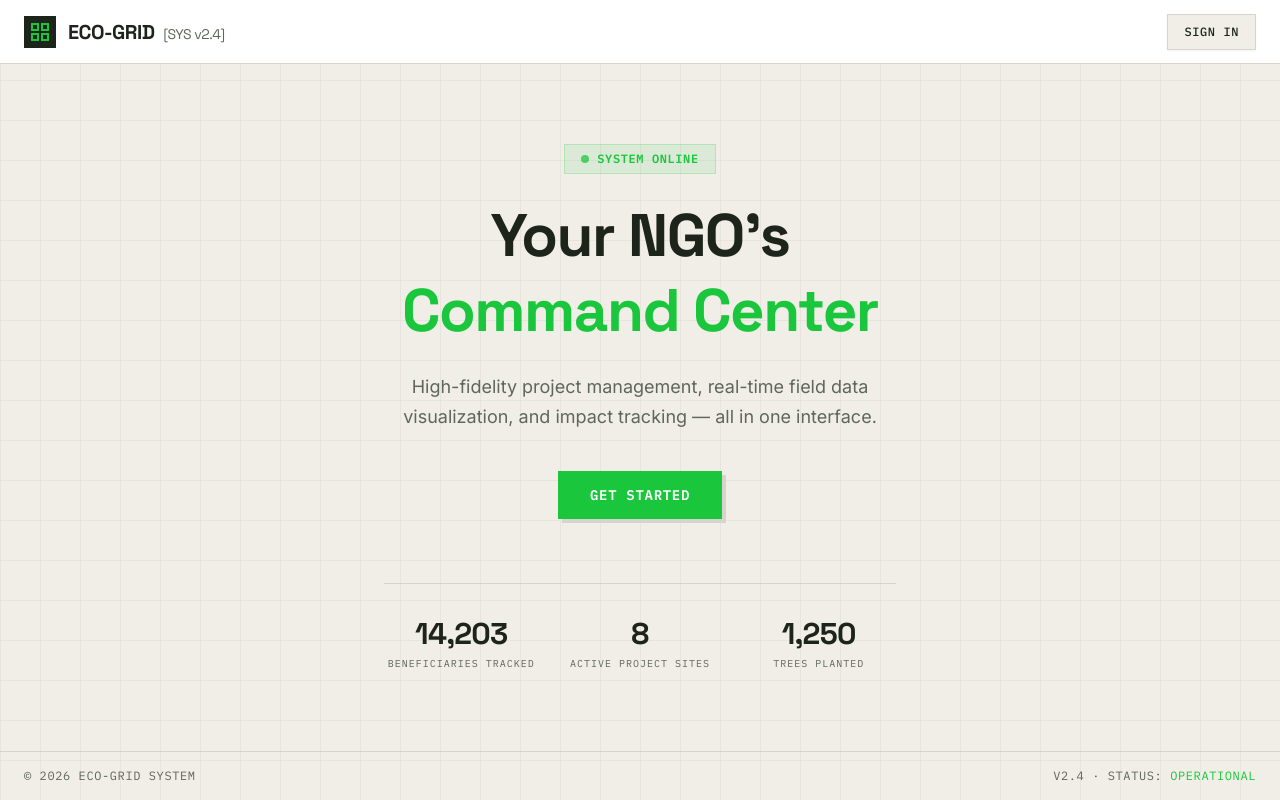
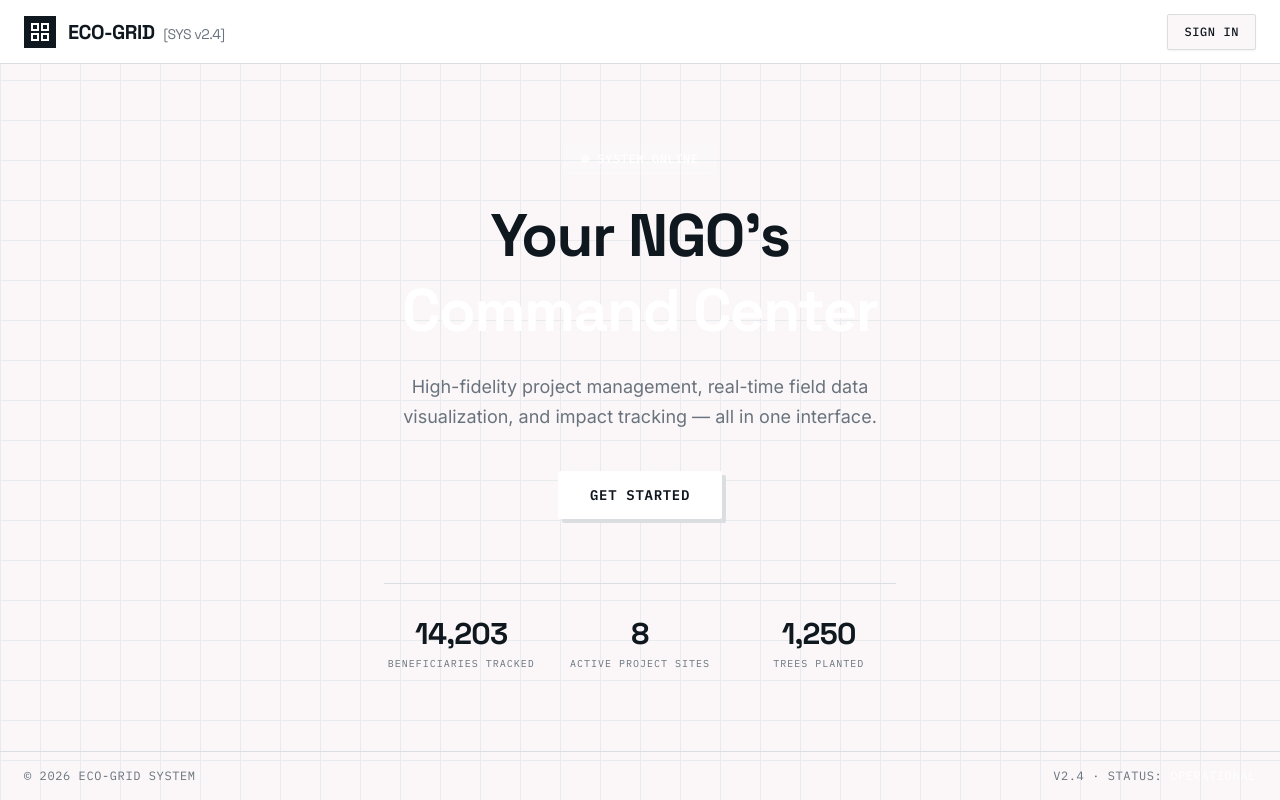
Before and after one commit to Zephyrxx0/InteractiveDashboard, a Next.js app: page / in a window 1280 px wide. Built offline with nearby package versions, Linux system fonts and the light colour scheme; no server answers.

Commit message:
style(theme): update to white/red/teal color scheme

```diff
--- a/src/theme/dark.css
+++ b/src/theme/dark.css
@@ -1,79 +1,71 @@
 /* ═══════════════════════════════════════════════════════════
-   Eco-Grid System — Dark Theme
-   Derived from the light palette with inverted luminance
+   Interactive Dashboard — Dark Theme
+   White Primary, Red Accents, Teal Tertiary (dark mode variant)
    ═══════════════════════════════════════════════════════════ */
 
 .dark {
     /* ── Core Surfaces ── */
-    --background: oklch(0.17 0.01 140);
-    /* Deep forest black */
-    --foreground: oklch(0.92 0.01 90);
-    /* Warm off-white */
+    --background: oklch(0.14 0.02 250);       /* #0F172A — deep slate */
+    --foreground: oklch(0.95 0.005 250);      /* #F8FAFC — near white */
 
-    --card: oklch(0.21 0.01 140);
-    /* Slightly lighter surface */
-    --card-foreground: oklch(0.92 0.01 90);
+    --card: oklch(0.18 0.02 250);             /* #1E293B — slate surface */
+    --card-foreground: oklch(0.95 0.005 250);
 
-    --popover: oklch(0.21 0.01 140);
-    --popover-foreground: oklch(0.92 0.01 90);
+    --popover: oklch(0.18 0.02 250);
+    --popover-foreground: oklch(0.95 0.005 250);
 
     /* ── Semantic Colors ── */
-    --primary: oklch(0.72 0.22 145);
-    /* Same vibrant green */
-    --primary-foreground: oklch(0.15 0.02 140);
-    /* Dark text on green */
+    --primary: oklch(0.95 0.005 250);         /* Light gray primary in dark */
+    --primary-foreground: oklch(0.14 0.02 250); /* Dark text on light */
 
-    --secondary: oklch(0.24 0.01 140);
-    --secondary-foreground: oklch(0.88 0.01 90);
+    --secondary: oklch(0.62 0.24 25);         /* #EF4444 — brighter red for dark */
+    --secondary-foreground: oklch(1 0 0);
 
-    --muted: oklch(0.24 0.01 140);
-    --muted-foreground: oklch(0.6 0.02 130);
+    --muted: oklch(0.24 0.02 250);            /* #334155 — muted slate */
+    --muted-foreground: oklch(0.65 0.02 250); /* #94A3B8 */
 
-    --accent: oklch(0.24 0.01 140);
-    --accent-foreground: oklch(0.88 0.01 90);
+    --accent: oklch(0.72 0.16 195);           /* #38BDF8 — brighter teal */
+    --accent-foreground: oklch(0.14 0.02 250);
 
-    --destructive: oklch(0.55 0.14 25);
-    /* Brighter clay for dark bg */
+    --destructive: oklch(0.62 0.24 25);       /* #EF4444 — same as secondary */
     --destructive-foreground: oklch(1 0 0);
 
-    --warning: oklch(0.73 0.13 75);
-    /* Brighter ochre */
-    --warning-foreground: oklch(0.15 0.02 75);
+    --warning: oklch(0.78 0.16 85);           /* #FBBF24 — brighter amber */
+    --warning-foreground: oklch(0.14 0.02 85);
 
-    --success: oklch(0.72 0.22 145);
-    --success-foreground: oklch(0.15 0.02 140);
+    --success: oklch(0.72 0.18 155);          /* #4ADE80 — brighter emerald */
+    --success-foreground: oklch(0.14 0.02 155);
 
-    --info: oklch(0.6 0.09 155);
-    /* Brighter sage */
-    --info-foreground: oklch(1 0 0);
+    --info: oklch(0.72 0.16 195);             /* #38BDF8 — same as accent */
+    --info-foreground: oklch(0.14 0.02 195);
 
     /* ── Borders & Inputs ── */
-    --border: oklch(0.3 0.01 140);
-    --input: oklch(0.3 0.01 140);
-    --ring: oklch(0.72 0.22 145);
+    --border: oklch(0.30 0.02 250);           /* #334155 */
+    --input: oklch(0.30 0.02 250);
+    --ring: oklch(0.62 0.24 25);              /* Red ring focus */
 
-    /* ── Charts (slightly brighter for dark bg) ── */
-    --chart-1: oklch(0.72 0.22 145);
-    --chart-2: oklch(0.73 0.13 75);
-    --chart-3: oklch(0.55 0.14 25);
-    --chart-4: oklch(0.6 0.09 155);
-    --chart-5: oklch(0.5 0.02 130);
+    /* ── Charts (brighter for dark bg) ── */
+    --chart-1: oklch(0.62 0.24 25);           /* #EF4444 — red */
+    --chart-2: oklch(0.72 0.16 195);          /* #38BDF8 — teal */
+    --chart-3: oklch(0.78 0.16 85);           /* #FBBF24 — amber */
+    --chart-4: oklch(0.72 0.18 155);          /* #4ADE80 — emerald */
+    --chart-5: oklch(0.60 0.16 280);          /* #A78BFA — violet */
 
     /* ── Sidebar ── */
-    --sidebar: oklch(0.19 0.01 140);
-    --sidebar-foreground: oklch(0.88 0.01 90);
-    --sidebar-primary: oklch(0.72 0.22 145);
-    --sidebar-primary-foreground: oklch(0.15 0.02 140);
-    --sidebar-accent: oklch(0.24 0.01 140);
-    --sidebar-accent-foreground: oklch(0.88 0.01 90);
-    --sidebar-border: oklch(0.3 0.01 140);
-    --sidebar-ring: oklch(0.72 0.22 145);
+    --sidebar: oklch(0.16 0.02 250);          /* Darker than card */
+    --sidebar-foreground: oklch(0.95 0.005 250);
+    --sidebar-primary: oklch(0.62 0.24 25);   /* Red */
+    --sidebar-primary-foreground: oklch(1 0 0);
+    --sidebar-accent: oklch(0.24 0.02 250);
+    --sidebar-accent-foreground: oklch(0.95 0.005 250);
+    --sidebar-border: oklch(0.30 0.02 250);
+    --sidebar-ring: oklch(0.62 0.24 25);
 
     /* ── Shadows (subtler in dark mode) ── */
-    --shadow-brutal: 4px 4px 0px 0px oklch(0.12 0.01 140);
-    --shadow-brutal-hover: 6px 6px 0px 0px oklch(0.72 0.22 145);
+    --shadow-brutal: 4px 4px 0px 0px oklch(0.08 0.01 250);
+    --shadow-brutal-hover: 6px 6px 0px 0px oklch(0.62 0.24 25);
 
     /* ── Grid Background ── */
-    --grid-line: oklch(0.22 0.01 140);
-    --grid-line-strong: oklch(0.3 0.01 140);
+    --grid-line: oklch(0.20 0.02 250);
+    --grid-line-strong: oklch(0.30 0.02 250);
 }
--- a/src/theme/default.css
+++ b/src/theme/default.css
@@ -1,74 +1,75 @@
 /* ═══════════════════════════════════════════════════════════
-   Eco-Grid System — Default (Light) Theme
+   Interactive Dashboard — Default (Light) Theme
+   White Primary, Red Accents, Teal Tertiary
    Single source of truth: Stitch project designTheme
    ═══════════════════════════════════════════════════════════ */
 
 :root {
   /* ── Core Surfaces ── */
-  --background: oklch(0.95 0.01 90);       /* #F2F0EB — warm stone */
-  --foreground: oklch(0.25 0.02 140);       /* #2C332B — forest charcoal */
+  --background: oklch(0.98 0.005 0);          /* #FAFAFA — near white */
+  --foreground: oklch(0.20 0.02 250);         /* #1E293B — slate charcoal */
 
-  --card: oklch(1 0 0);                     /* #FFFFFF */
-  --card-foreground: oklch(0.25 0.02 140);  /* #2C332B */
+  --card: oklch(1 0 0);                       /* #FFFFFF */
+  --card-foreground: oklch(0.20 0.02 250);    /* #1E293B */
 
-  --popover: oklch(1 0 0);                  /* #FFFFFF */
-  --popover-foreground: oklch(0.25 0.02 140);
+  --popover: oklch(1 0 0);                    /* #FFFFFF */
+  --popover-foreground: oklch(0.20 0.02 250);
 
   /* ── Semantic Colors ── */
-  --primary: oklch(0.72 0.22 145);          /* #10cb30 — vibrant green */
-  --primary-foreground: oklch(1 0 0);       /* #FFFFFF */
+  --primary: oklch(1 0 0);                    /* #FFFFFF — white primary */
+  --primary-foreground: oklch(0.20 0.02 250); /* Dark text on white */
 
-  --secondary: oklch(0.95 0.01 90);         /* #F2F0EB */
-  --secondary-foreground: oklch(0.25 0.02 140);
+  --secondary: oklch(0.58 0.22 25);           /* #DC2626 — vibrant red */
+  --secondary-foreground: oklch(1 0 0);       /* White text on red */
 
-  --muted: oklch(0.95 0.01 90);             /* #F2F0EB */
-  --muted-foreground: oklch(0.5 0.02 130);  /* #6E736B */
+  --muted: oklch(0.96 0.005 250);             /* #F1F5F9 — soft gray */
+  --muted-foreground: oklch(0.55 0.02 250);   /* #64748B — slate */
 
-  --accent: oklch(0.95 0.01 90);            /* #F2F0EB */
-  --accent-foreground: oklch(0.25 0.02 140);
+  --accent: oklch(0.70 0.16 195);             /* #0EA5E9 — teal/cyan */
+  --accent-foreground: oklch(1 0 0);          /* White text on teal */
 
-  --destructive: oklch(0.5 0.12 25);        /* #A85E53 — clay red */
+  --destructive: oklch(0.58 0.22 25);         /* #DC2626 — red (same as secondary) */
   --destructive-foreground: oklch(1 0 0);
 
-  --warning: oklch(0.7 0.12 75);            /* #C49B55 — ochre */
-  --warning-foreground: oklch(1 0 0);
+  --warning: oklch(0.75 0.16 85);             /* #F59E0B — amber */
+  --warning-foreground: oklch(0.20 0.02 85);
 
-  --success: oklch(0.72 0.22 145);          /* #10cb30 */
+  --success: oklch(0.68 0.18 155);            /* #22C55E — emerald */
   --success-foreground: oklch(1 0 0);
 
-  --info: oklch(0.55 0.08 155);             /* #5E7D63 — sage */
+  --info: oklch(0.70 0.16 195);               /* #0EA5E9 — teal (same as accent) */
   --info-foreground: oklch(1 0 0);
 
   /* ── Borders & Inputs ── */
-  --border: oklch(0.87 0.01 80);            /* #D8D4CD */
-  --input: oklch(0.87 0.01 80);             /* #D8D4CD */
-  --ring: oklch(0.72 0.22 145);             /* #10cb30 */
+  --border: oklch(0.90 0.005 250);            /* #E2E8F0 — light slate */
+  --input: oklch(0.90 0.005 250);             /* #E2E8F0 */
+  --ring: oklch(0.58 0.22 25);                /* #DC2626 — red ring focus */
 
   /* ── Radius ── */
-  --radius: 0px;                            /* Brutalist: sharp corners */
+  --radius: 4px;                              /* ROUND_FOUR from design system */
 
   /* ── Charts ── */
-  --chart-1: oklch(0.72 0.22 145);          /* #10cb30 — primary green */
-  --chart-2: oklch(0.7 0.12 75);            /* #C49B55 — ochre */
-  --chart-3: oklch(0.5 0.12 25);            /* #A85E53 — clay */
-  --chart-4: oklch(0.55 0.08 155);          /* #5E7D63 — sage */
-  --chart-5: oklch(0.3 0.02 130);           /* #3D4035 — loam */
+  --chart-1: oklch(0.58 0.22 25);             /* #DC2626 — red */
+  --chart-2: oklch(0.70 0.16 195);            /* #0EA5E9 — teal */
+  --chart-3: oklch(0.75 0.16 85);             /* #F59E0B — amber */
+  --chart-4: oklch(0.68 0.18 155);            /* #22C55E — emerald */
+  --chart-5: oklch(0.55 0.15 280);            /* #8B5CF6 — violet */
 
   /* ── Sidebar ── */
-  --sidebar: oklch(1 0 0);                  /* #FFFFFF */
-  --sidebar-foreground: oklch(0.25 0.02 140);
-  --sidebar-primary: oklch(0.72 0.22 145);
+  --sidebar: oklch(1 0 0);                    /* #FFFFFF */
+  --sidebar-foreground: oklch(0.20 0.02 250);
+  --sidebar-primary: oklch(0.58 0.22 25);     /* Red for sidebar actions */
   --sidebar-primary-foreground: oklch(1 0 0);
-  --sidebar-accent: oklch(0.95 0.01 90);
-  --sidebar-accent-foreground: oklch(0.25 0.02 140);
-  --sidebar-border: oklch(0.87 0.01 80);
-  --sidebar-ring: oklch(0.72 0.22 145);
+  --sidebar-accent: oklch(0.96 0.01 25);      /* Very light red tint */
+  --sidebar-accent-foreground: oklch(0.20 0.02 250);
+  --sidebar-border: oklch(0.90 0.005 250);
+  --sidebar-ring: oklch(0.58 0.22 25);
 
-  /* ── Shadows (Brutal) ── */
-  --shadow-brutal: 4px 4px 0px 0px oklch(0.87 0.01 80);
-  --shadow-brutal-hover: 6px 6px 0px 0px oklch(0.72 0.22 145);
+  /* ── Shadows ── */
+  --shadow-brutal: 4px 4px 0px 0px oklch(0.90 0.005 250);
+  --shadow-brutal-hover: 6px 6px 0px 0px oklch(0.58 0.22 25);
 
   /* ── Grid Background ── */
-  --grid-line: oklch(0.92 0.01 85);         /* #e5e3de */
-  --grid-line-strong: oklch(0.87 0.01 80);  /* #D8D4CD */
+  --grid-line: oklch(0.94 0.005 250);         /* #F1F5F9 */
+  --grid-line-strong: oklch(0.90 0.005 250);  /* #E2E8F0 */
 }
```
